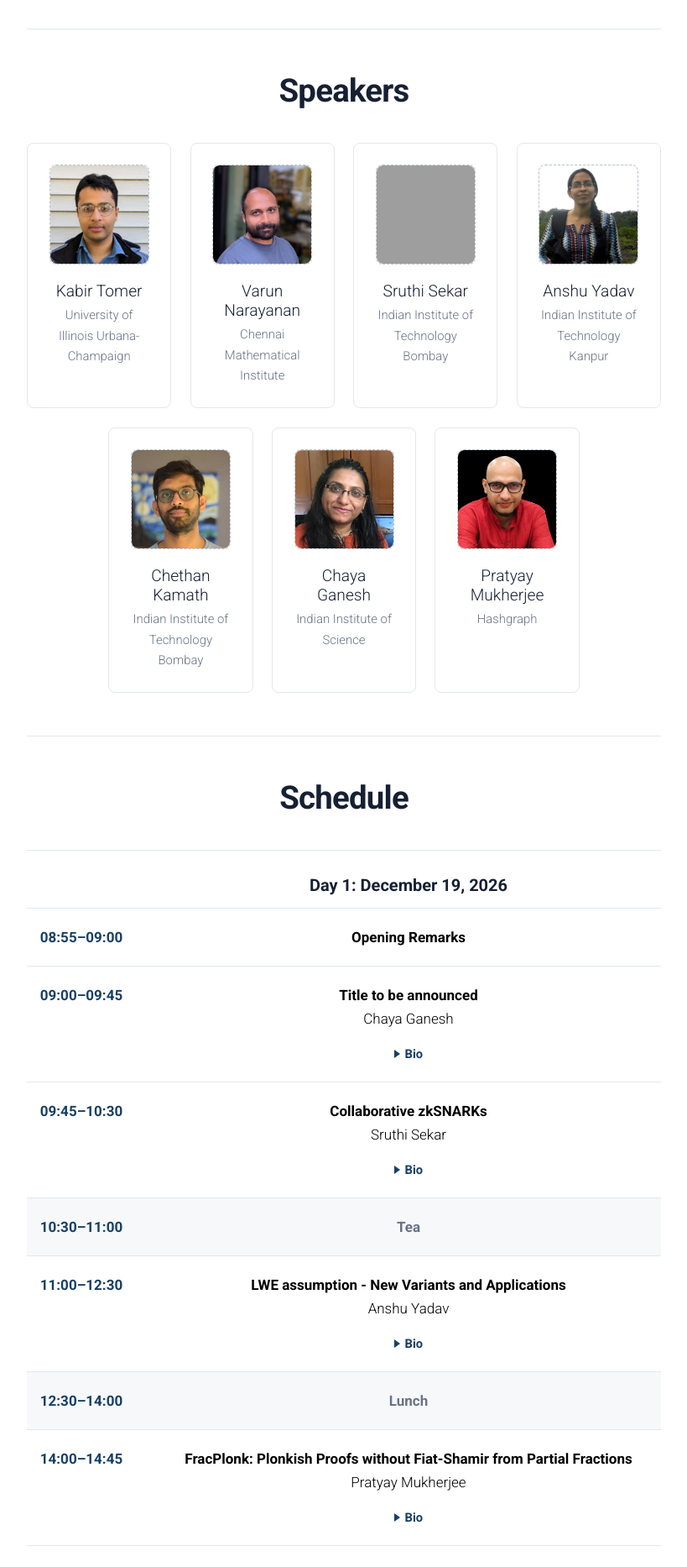
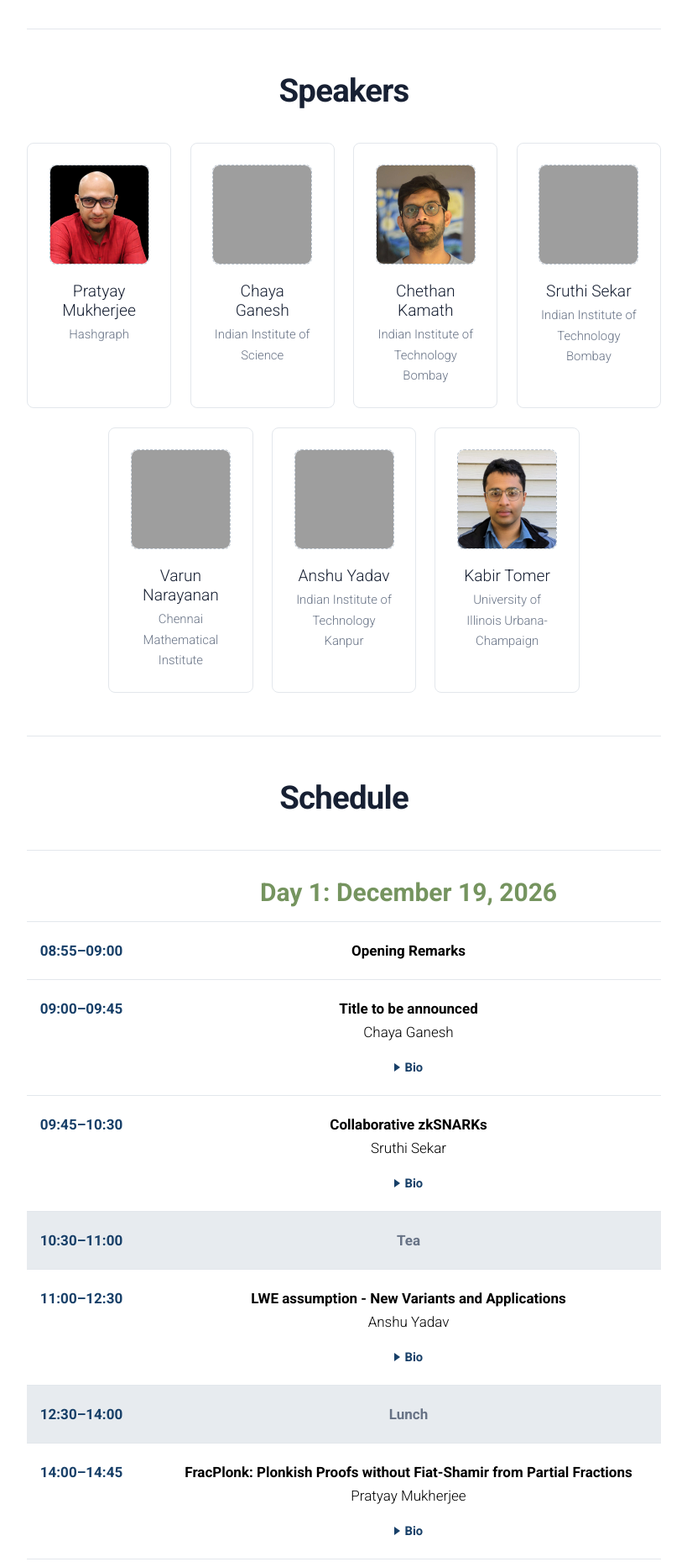
Before and after one commit to Mahe94/mahe94.github.io, a Jekyll site: the page built from _workshops/FSTTCS-2026.md, in a window 1280 px wide. Shown: the part 622-2488 px from the top of the page at 84% size, without its empty margins (230-1049 px from the left). Built offline with Jekyll 4.4.1, drawn with Linux system fonts in a browser that asks for light colours; comment, search, counter and statistics services are not loaded; a style sheet for code colours, icons or effects is not loaded; some of the changed text lies outside the part shown; grey boxes are pictures that could not be loaded.

Commit message:
Update FSTTCS workshop page and contact details

```diff
--- a/_workshops/FSTTCS-2026.md
+++ b/_workshops/FSTTCS-2026.md
@@ -119,7 +120,7 @@
   inset: 0;
   z-index: -1;
   content: "";
-  background: url("{{ '/assets/img/fsttcs-2026-lattice.jpg' | relative_url }}") center / cover no-repeat;
+  background: url("{{ '/assets/img/FSTTCS-2026/fsttcs-2026-lattice.jpg' | relative_url }}") center / cover no-repeat;
   opacity: 0.55;
   pointer-events: none;
 }
@@ -180,7 +181,7 @@
 
 .rtc-hero-title-subject {
   display: block;
-  color: #b6d99c;
+  color: var(--rtc-title-green);
 }
 
 .rtc-hero .rtc-hero-description {
@@ -383,8 +384,8 @@
 .rtc-programme-day {
   padding: 1.6rem 0 0.6rem calc(130px + 1.5rem);
   border-bottom: 1px solid var(--rtc-border);
-  color: var(--rtc-text);
-  font-size: 1.25rem;
+  color: #75945f;
+  font-size: 1.875rem;
   font-weight: 700;
 }
 
@@ -928,19 +929,49 @@
 
     <div class="rtc-speaker-grid">
 
-      <a class="rtc-speaker" href="https://kabirtomer.github.io">
+      <a class="rtc-speaker" href="https://pratyay.net">
         <div class="rtc-speaker-photo">
-          <img src="{{ '/assets/img/kabir.jpeg' | relative_url }}" alt="Kabir Tomer">
+          <img src="{{ '/assets/img/FSTTCS-2026/pratyay.png' | relative_url }}" alt="Pratyay Mukherjee">
         </div>
-        <h3>Kabir Tomer</h3>
+        <h3>Pratyay Mukherjee</h3>
         <div class="rtc-speaker-affiliation">
-          University of Illinois Urbana-Champaign
+          Hashgraph
+        </div>
+      </a>
+
+      <a class="rtc-speaker" href="https://www.csa.iisc.ac.in/~chaya/">
+        <div class="rtc-speaker-photo">
+          <img src="{{ '/assets/img/FSTTCS-2026/chaya-enhanced.png' | relative_url }}" alt="Chaya Ganesh">
+        </div>
+        <h3>Chaya Ganesh</h3>
+        <div class="rtc-speaker-affiliation">
+          Indian Institute of Science
+        </div>
+      </a>
+
+      <a class="rtc-speaker" href="https://www.cse.iitb.ac.in/~ckamath/">
+        <div class="rtc-speaker-photo">
+          <img src="{{ '/assets/img/FSTTCS-2026/chethan.jpg' | relative_url }}" alt="Chethan Kamath">
+        </div>
+        <h3>Chethan Kamath</h3>
+        <div class="rtc-speaker-affiliation">
+          Indian Institute of Technology Bombay
+        </div>
+      </a>
+
+      <a class="rtc-speaker" href="https://sruthisekar.in">
+        <div class="rtc-speaker-photo">
+          <img src="{{ '/assets/img/FSTTCS-2026/sruthi-cropped.png' | relative_url }}" alt="Sruthi Sekar">
+        </div>
+        <h3>Sruthi Sekar</h3>
+        <div class="rtc-speaker-affiliation">
+          Indian Institute of Technology Bombay
         </div>
       </a>
 
       <a class="rtc-speaker" href="https://varunnkv.github.io">
         <div class="rtc-speaker-photo">
-          <img src="{{ '/assets/img/varun.jpg' | relative_url }}" alt="Varun Narayanan">
+          <img src="{{ '/assets/img/FSTTCS-2026/varun-cropped.png' | relative_url }}" alt="Varun Narayanan">
         </div>
         <h3>Varun Narayanan</h3>
         <div class="rtc-speaker-affiliation">
@@ -948,19 +979,9 @@
         </div>
       </a>
 
-      <a class="rtc-speaker" href="https://sruthisekar.in">
-        <div class="rtc-speaker-photo">
-          <img src="https://i0.wp.com/sruthisekar.in/wp-content/uploads/2026/07/white_background_photo-edited.png?resize=1100%2C1044&amp;ssl=1" alt="Sruthi Sekar">
-        </div>
-        <h3>Sruthi Sekar</h3>
-        <div class="rtc-speaker-affiliation">
-          Indian Institute of Technology Bombay
-        </div>
-      </a>
-
       <a class="rtc-speaker" href="https://yadav-anshu.github.io">
         <div class="rtc-speaker-photo">
-          <img src="{{ '/assets/img/anshu.jpeg' | relative_url }}" alt="Anshu Yadav">
+          <img src="{{ '/assets/img/FSTTCS-2026/anshu-cropped.png' | relative_url }}" alt="Anshu Yadav">
         </div>
         <h3>Anshu Yadav</h3>
         <div class="rtc-speaker-affiliation">
@@ -968,33 +989,13 @@
         </div>
       </a>
 
-      <a class="rtc-speaker" href="https://www.cse.iitb.ac.in/~ckamath/">
+      <a class="rtc-speaker" href="https://kabirtomer.github.io">
         <div class="rtc-speaker-photo">
-          <img src="{{ '/assets/img/chethan.jpg' | relative_url }}" alt="Chethan Kamath">
+          <img src="{{ '/assets/img/FSTTCS-2026/kabir.jpeg' | relative_url }}" alt="Kabir Tomer">
         </div>
-        <h3>Chethan Kamath</h3>
+        <h3>Kabir Tomer</h3>
         <div class="rtc-speaker-affiliation">
-          Indian Institute of Technology Bombay
-        </div>
-      </a>
-
-      <a class="rtc-speaker" href="https://www.csa.iisc.ac.in/~chaya/">
-        <div class="rtc-speaker-photo">
-          <img src="{{ '/assets/img/chaya.jpg' | relative_url }}" alt="Chaya Ganesh">
-        </div>
-        <h3>Chaya Ganesh</h3>
-        <div class="rtc-speaker-affiliation">
-          Indian Institute of Science
-        </div>
-      </a>
-
-      <a class="rtc-speaker" href="https://pratyay.net">
-        <div class="rtc-speaker-photo">
-          <img src="{{ '/assets/img/pratyay.png' | relative_url }}" alt="Pratyay Mukherjee">
-        </div>
-        <h3>Pratyay Mukherjee</h3>
-        <div class="rtc-speaker-affiliation">
-          Hashgraph
+          University of Illinois Urbana-Champaign
         </div>
       </a>
 
@@ -1287,7 +1288,7 @@
       <a class="rtc-organiser" href="https://web.iitd.ac.in/~kvenkata/">
 
         <div class="rtc-organiser-photo">
-          <img src="{{ '/assets/img/kvenkata.jpg' | relative_url }}" alt="Venkata Koppula">
+          <img src="{{ '/assets/img/FSTTCS-2026/kvenkata.jpg' | relative_url }}" alt="Venkata Koppula">
         </div>
 
         <h3>Venkata Koppula</h3>
@@ -1305,7 +1306,7 @@
       <a class="rtc-organiser" href="{{ '/' | relative_url }}">
 
         <div class="rtc-organiser-photo">
-          <img src="{{ '/assets/img/mahe.jpeg' | relative_url }}" alt="Mahesh Sreekumar Rajasree">
+          <img src="{{ '/assets/img/FSTTCS-2026/mahe-2-cropped.png' | relative_url }}" alt="Mahesh Sreekumar Rajasree">
         </div>
 
         <h3 class="rtc-organiser-name-long">Mahesh Sreekumar Rajasree</h3>
@@ -1452,7 +1453,7 @@
       <a class="rtc-sponsor" href="https://trustlab.iitb.ac.in">
         <span class="rtc-sponsor-logo">
           <img
-            src="https://trustlab.iitb.ac.in/wp-content/uploads/2022/08/logo-TL-short.png"
+            src="{{ '/assets/img/FSTTCS-2026/trust-lab-logo.png' | relative_url }}"
             alt="Trust Lab">
         </span>
         <span class="rtc-sponsor-name">Trust Lab</span>
```
Also changed, not shown: other parts of _workshops/FSTTCS-2026.md (+3 -2 lines), assets/img/FSTTCS-2026/anshu.jpeg (renamed from assets/img/anshu.jpeg), assets/img/FSTTCS-2026/chaya.jpg (renamed from assets/img/chaya.jpg), assets/img/FSTTCS-2026/chethan.jpg (renamed from assets/img/chethan.jpg), assets/img/FSTTCS-2026/fsttcs-2026-lattice.jpg (renamed from assets/img/fsttcs-2026-lattice.jpg), assets/img/FSTTCS-2026/kabir.jpeg (renamed from assets/img/kabir.jpeg), assets/img/FSTTCS-2026/kvenkata.jpg (renamed from assets/img/kvenkata.jpg), assets/img/FSTTCS-2026/pratyay.png (renamed from assets/img/pratyay.png), assets/img/FSTTCS-2026/trust-lab-logo.png (added), assets/img/FSTTCS-2026/varun.jpg (renamed from assets/img/varun.jpg), 5 other files.
